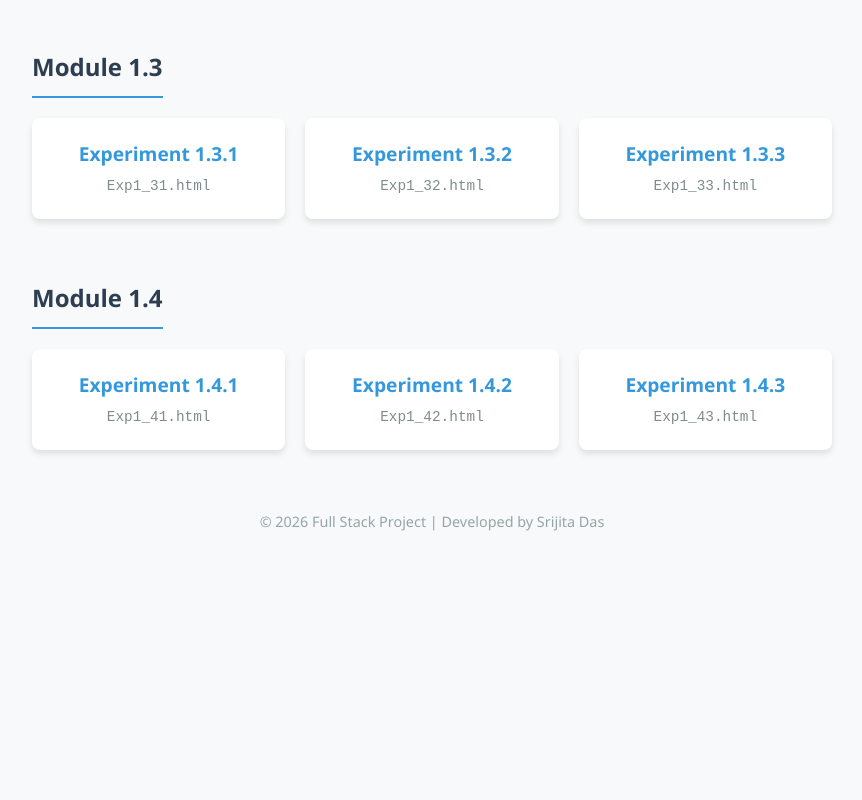
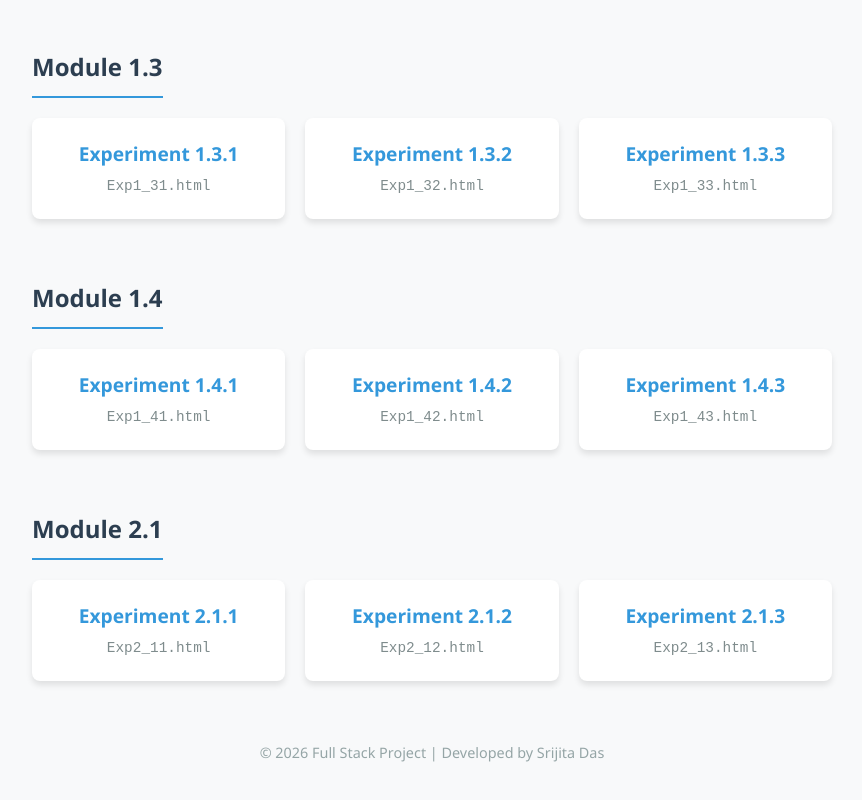
Before and after one commit to Srijita2005/Full_Stack, a website: page index.html in a window 1280 px wide. Shown: the part 661-1461 px from the top of the page, without its empty margins (208-1070 px from the left). Before the commit the page ends 1234 px from the top, so only its background shows below. Drawn offline with Linux system fonts and the light colour scheme.

Commit message:
Update index.html

```diff
--- a/index.html
+++ b/index.html
@@ -192,6 +192,24 @@
         </div>
     </div>
 
+    <div class="section">
+        <h2 class="section-title">Module 2.1</h2>
+        <div class="experiment-list">
+            <a href="Exp2_11.html" class="experiment-card">
+                <span class="experiment-number">Experiment 2.1.1</span>
+                <span class="experiment-file">Exp2_11.html</span>
+            </a>
+            <a href="Exp2_12.html" class="experiment-card">
+                <span class="experiment-number">Experiment 2.1.2</span>
+                <span class="experiment-file">Exp2_12.html</span>
+            </a>
+            <a href="Exp2_13.html" class="experiment-card">
+                <span class="experiment-number">Experiment 2.1.3</span>
+                <span class="experiment-file">Exp2_13.html</span>
+            </a>
+        </div>
+    </div>
+
     <footer>
         &copy; 2026 Full Stack Project | Developed by Srijita Das
     </footer>
```
